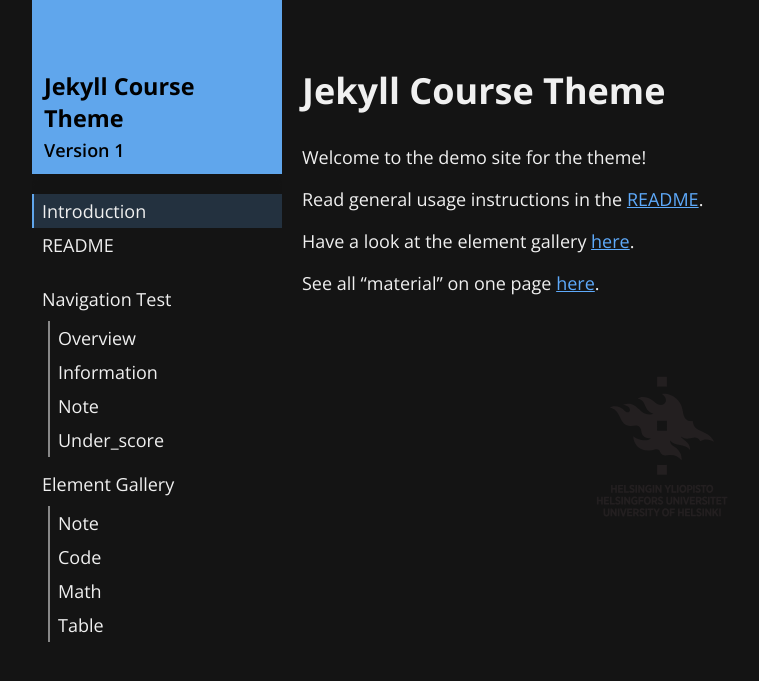
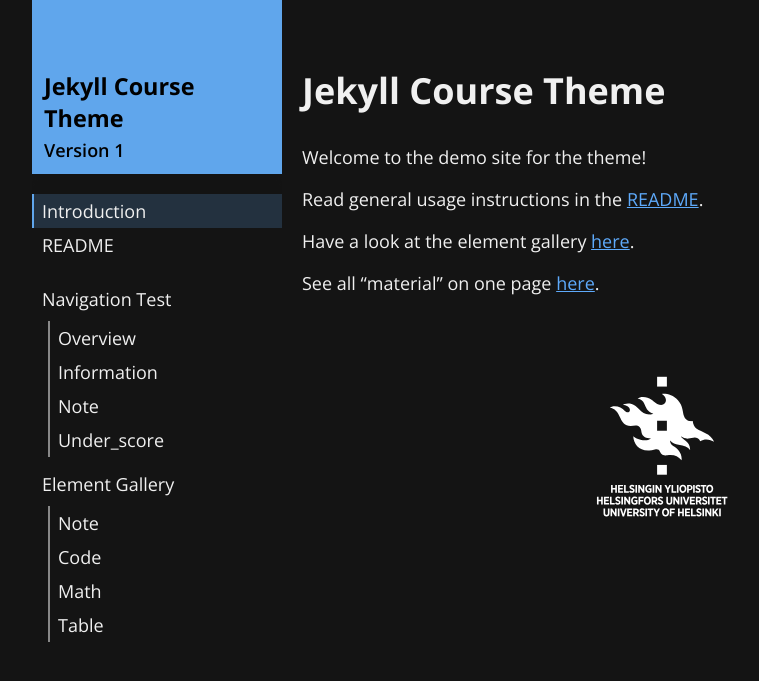
Before and after one commit to ollpu/jekyll-course-theme, a Jekyll site: the page built from 00-index.md, in a window 1280 px wide. Shown: the top 681 px of the page, without its empty margins (113-872 px from the left). Built offline with Jekyll 4.4.1, drawn with Linux system fonts in a browser that asks for light colours.

Commit message:
Add negative version of HY logo

```diff
--- a/_layouts/base.html
+++ b/_layouts/base.html
@@ -88,7 +88,12 @@
       <div class="awning" id="awning" aria-hidden="true">{{ page.title }}</div>
       {{ content }}
       <footer>
-        <img src="{{ "/assets/img/hy_logo.svg" | relative_url }}">
+        <img id="hy-logo" src="{{ "/assets/img/hy_logo.svg" | relative_url }}">
+        <style>
+          .dark-theme #hy-logo {
+            content: url("{{ "/assets/img/hy_logo_neg.svg" | relative_url }}");
+          }
+        </style>
       </footer>
     </main>
   </body>
```
Also changed, not shown: assets/img/hy_logo_neg.svg (added).
